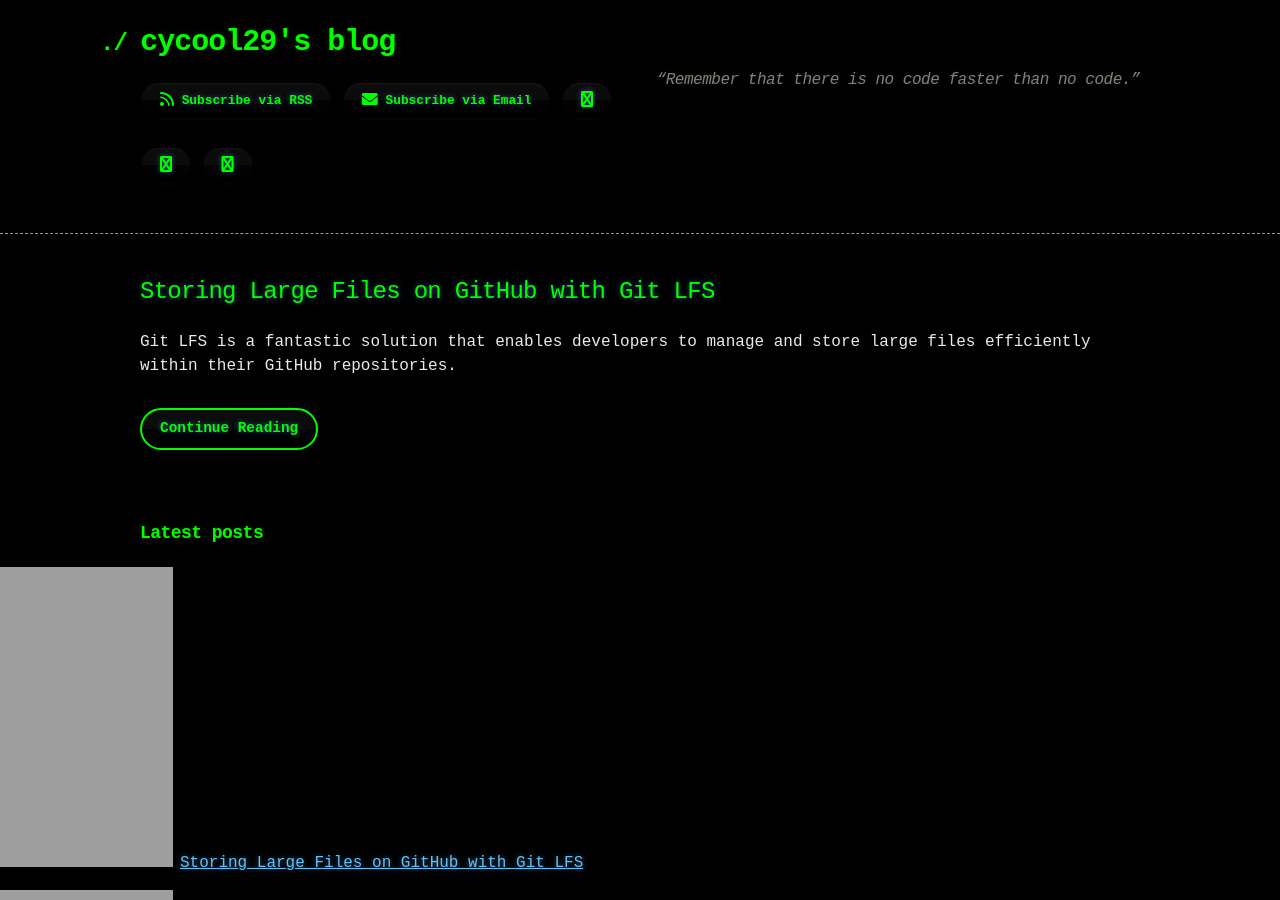
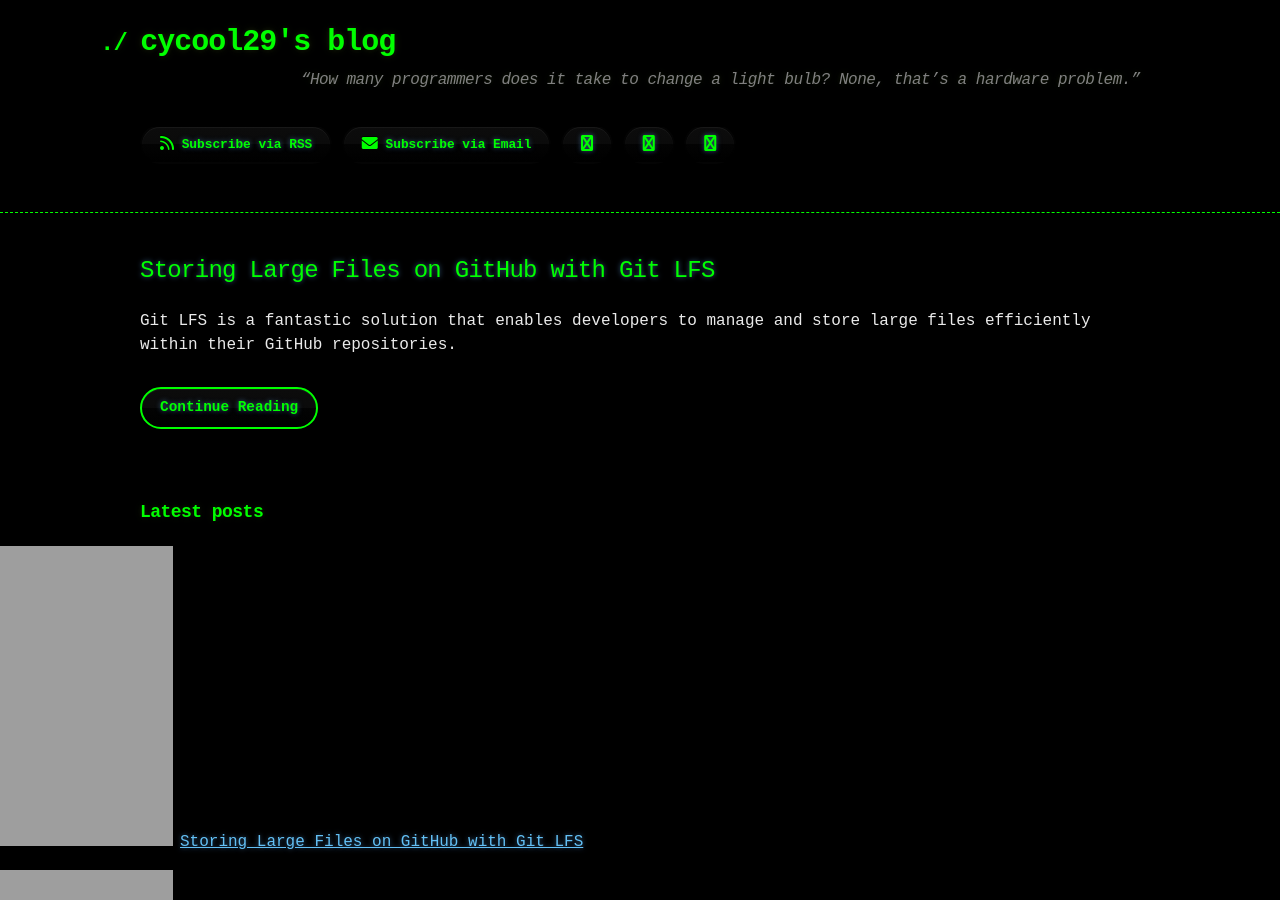
Before and after one commit to cycool29/cycool29.github.io, a Jekyll site: the page built from index.md, in a window 1280 px wide and 900 px high. Built offline with Jekyll 4.4.1, drawn with Linux system fonts in a browser that asks for light colours; a style sheet for code colours, icons or effects is not loaded.

Commit message:
Update quotes

```diff
--- a/_config.yml
+++ b/_config.yml
@@ -1,5 +1,5 @@
 title: cycool29's blog
-description: "“Remember that there is no code faster than no code.” "
+description: "“How many programmers does it take to change a light bulb? None, that’s a hardware problem.” "
 bio: A high school student. Intermediate in Python, Git, Bash. Learning JavaScript. He/Him. "
 author: cycool29
 url: https://cycool29.github.io
```
